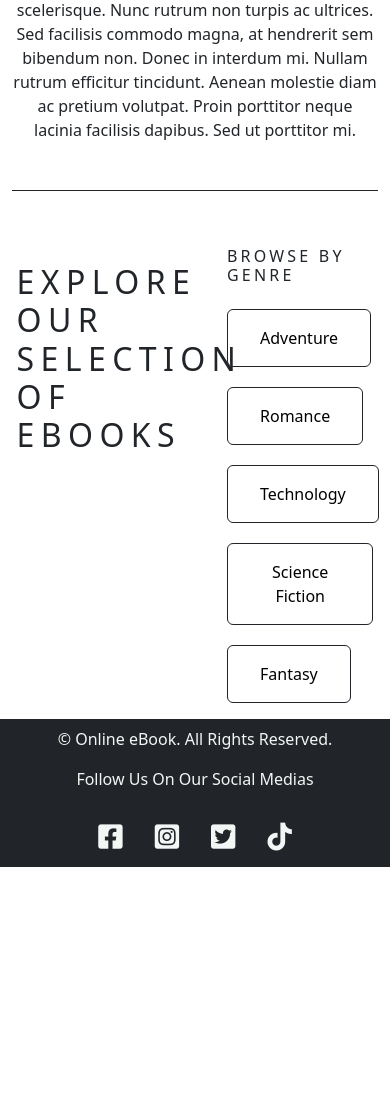
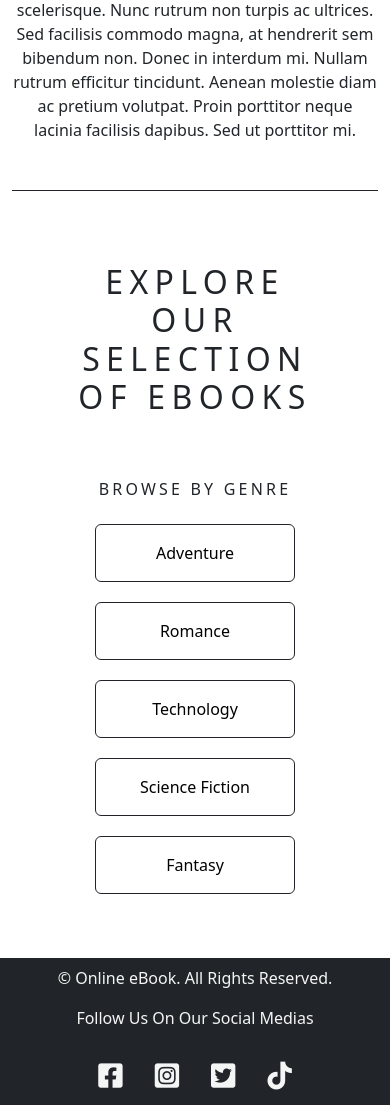
Before and after one commit to kjatillo/softdev3-djangoprojects-ca2, a Django app: page / in a window 390 px wide. Shown: the part 654-1759 px from the top of the page. Before the commit the page ends 1521 px from the top, so only its background shows below. Run offline with Django 4.2, Linux system fonts and the light colour scheme.

Commit message:
modified home page explore section

```diff
--- a/pages/templates/home.html
+++ b/pages/templates/home.html
@@ -56,12 +56,12 @@
     </p>
 </section>
 
-<section id="explore">
-    <div class="explore-content">
+<section class="row" id="explore">
+    <div class="col-sm-12 col-md-6 explore-content">
         <h1>Explore our selection of eBooks</h1>
     </div>
 
-    <div class="explore-content">
+    <div class="col-sm-12 col-md-6 explore-content">
         <h3 class="my_title">Browse by Genre</h3>
         <div class="explore-btn-container">
             <button class="btn btn-default border-dark">
--- a/static/css/style.css
+++ b/static/css/style.css
@@ -99,17 +99,18 @@ nav ul li a {
 }
 
 /* Main */
-#explore {
-    display: flex;
-    justify-content: center;
-}
-
 #home-intro {
     margin-bottom: 2em;
     border-bottom: solid 1px;
 }
 
 #home-intro p:last-child {
+    margin-bottom: 3em;
+}
+
+#explore {
+    display: flex;
+    justify-content: center;
     margin-bottom: 3em;
 }
 
@@ -142,14 +143,14 @@ nav ul li a {
     padding: 1em 2em 1em 2em;
 }
 
+#explore .explore-content button:hover {
+    background-color: #f3f6f4;
+    text-decoration: underline;
+}
+
 #explore .explore-content a {
     text-decoration: none;
     color: #000;
-}
-
-#explore .explore-content button:hover {
-    background-color: #f3f6f4;
-    text-decoration: underline;
 }
 
 /* Footer */
@@ -178,3 +179,25 @@ footer, footer i {
         width: 50%;
     }
 }
+
+@media screen and (max-width: 600px) {
+    #nav-main {
+        justify-content: space-between;
+    }
+
+    #explore {
+        text-align: center;
+    }
+
+    #explore .explore-content {
+        width: 70%;
+    }
+
+    #explore .explore-btn-container button {
+        width: 80%;
+    }
+
+    #explore .explore-btn-container {
+        justify-content: center;
+    }
+}
```
